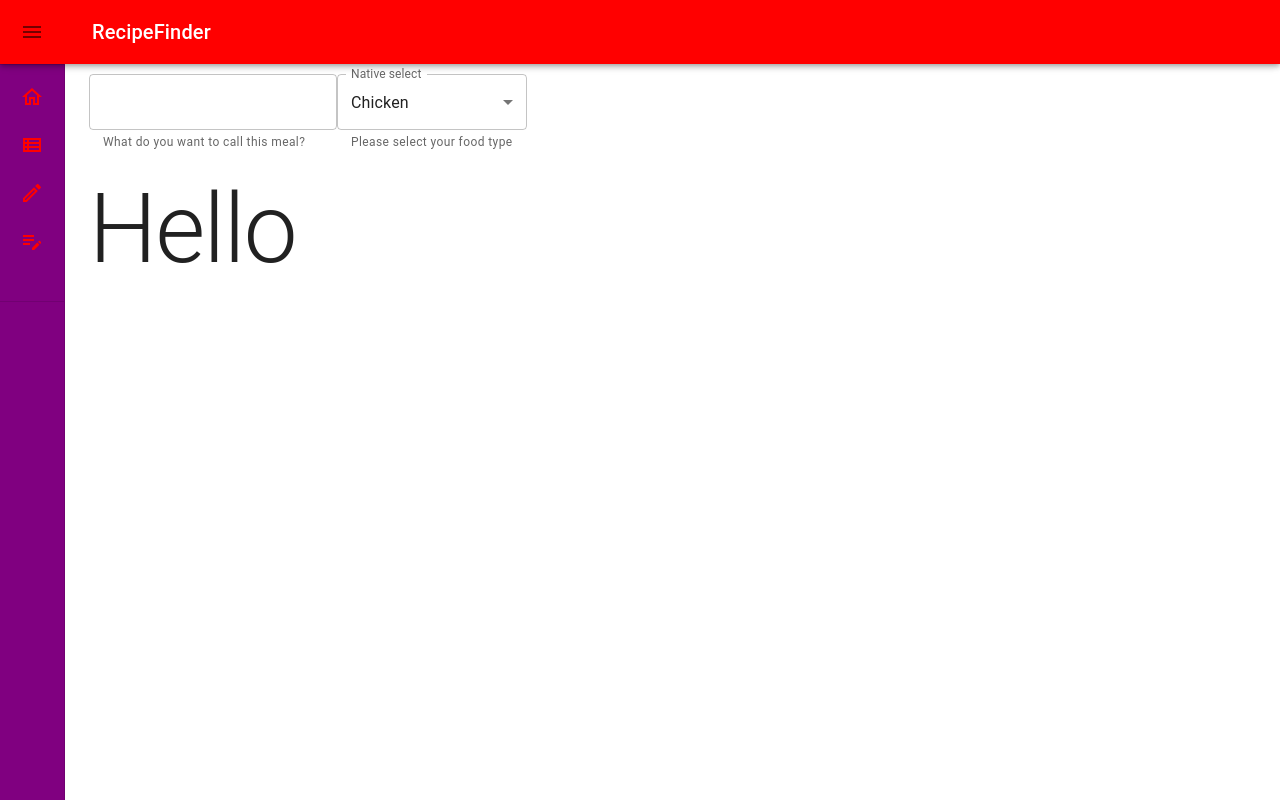
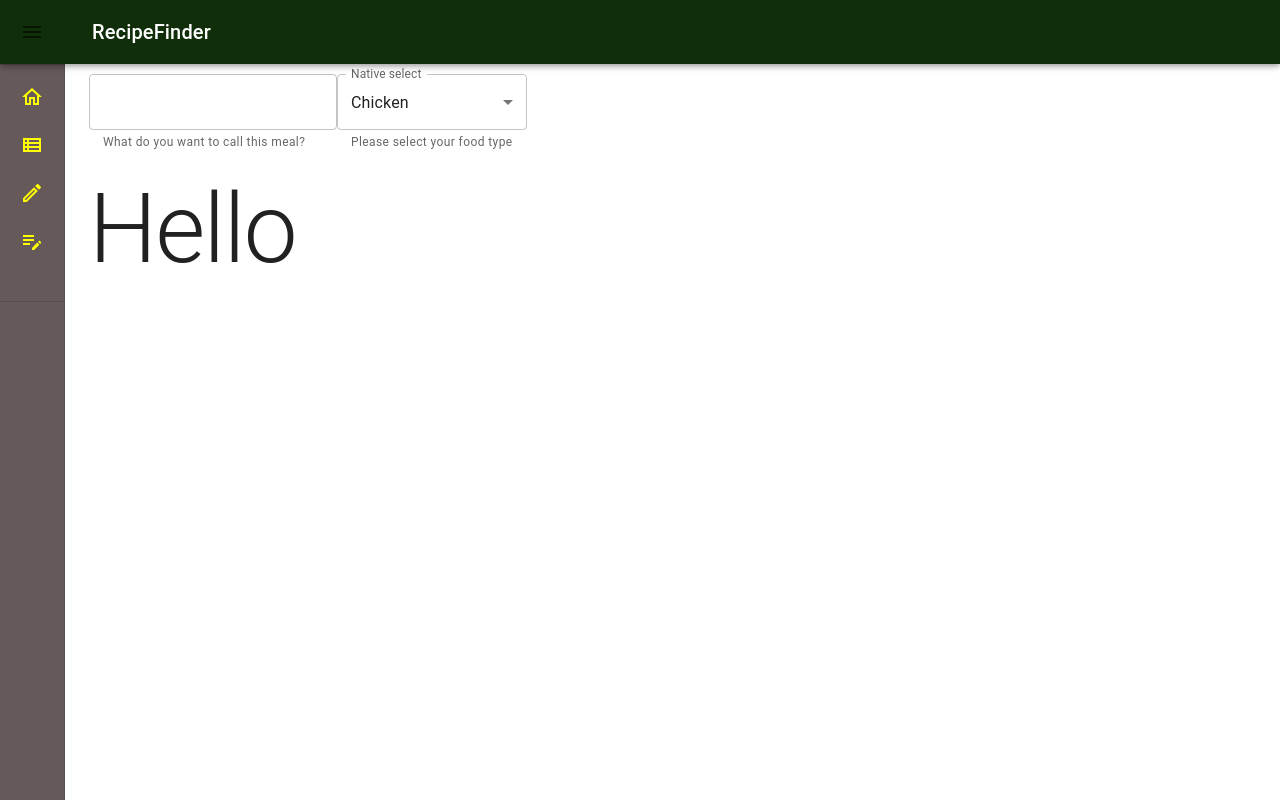
Before and after one commit to MidnightMicro/RecipeFinder, a React (Create React App) app: page /creator in a window 1280 px wide. Built offline with nearby package versions, Linux system fonts and the light colour scheme.

Commit message:
restored color

```diff
--- a/src/components/Recipes.js
+++ b/src/components/Recipes.js
@@ -507,8 +507,8 @@ sx={{
               </Card>
             </Paper>
 
+            {/* Creates Card based on selected recipe  */}
             {selectedRecipe && (
-
         <Dialog open={open} onClose={handleClose} maxWidth="lg">
           <DialogTitle sx={{ m: 0, p: 2 }}>
             <div>
--- a/src/components/drawer.js
+++ b/src/components/drawer.js
@@ -10,8 +10,9 @@ import ViewListOutlinedIcon from "@mui/icons-material/ViewListOutlined";
 import CreateOutlinedIcon from "@mui/icons-material/CreateOutlined";
 import EditNoteOutlinedIcon from "@mui/icons-material/EditNoteOutlined";
 
-const drawerWidth = 240;
+const drawerWidth = 200;
 
+//side app bar colors
 const openedMixin = (theme) => ({
   width: drawerWidth,
   transition: theme.transitions.create("width", {
@@ -19,7 +20,7 @@ const openedMixin = (theme) => ({
     duration: theme.transitions.duration.enteringScreen,
   }),
   overflowX: "hidden",
-  backgroundColor: "yellow",
+  backgroundColor: "rgba(101, 89, 89, 1)",
 });
 
 const closedMixin = (theme) => ({
@@ -28,7 +29,7 @@ const closedMixin = (theme) => ({
     duration: theme.transitions.duration.leavingScreen,
   }),
   overflowX: "hidden",
-  backgroundColor: "purple",
+  backgroundColor: "rgba(101, 89, 89, 1)",
   width: `calc(${theme.spacing(7)} + 1px)`,
   [theme.breakpoints.up("sm")]: {
     width: `calc(${theme.spacing(8)} + 1px)`,
@@ -42,21 +43,21 @@ const DrawerHeader = styled("div")(({ theme }) => ({
   padding: theme.spacing(0, 1),
   // necessary for content to be below app bar
   ...theme.mixins.toolbar,
-  backgroundColor: "green",
+  backgroundColor: "inherit",
 }));
 
 const AppBar = styled(MuiAppBar, {
   shouldForwardProp: (prop) => prop !== "open",
 })(({ theme, open }) => ({
   zIndex: theme.zIndex.drawer + 1,
-  backgroundColor: "red",
+  backgroundColor: "rgba(17, 46, 10, 1)",
   transition: theme.transitions.create(["width", "margin"], {
     easing: theme.transitions.easing.sharp,
     duration: theme.transitions.duration.leavingScreen,
   }),
   ...(open && {
     marginLeft: drawerWidth,
-    backgroundColor: "blue",
+    backgroundColor: "rgba(17, 46, 10, .9)",
     width: `calc(100% - ${drawerWidth}px)`,
     transition: theme.transitions.create(["width", "margin"], {
       easing: theme.transitions.easing.sharp,
@@ -116,7 +117,7 @@ export default function MiniDrawer({ open, handleDrawerOpen, handleDrawerClose }
           </IconButton>
         </DrawerHeader>
         <Divider />
-        <List sx={{ color: "red" }}>
+        <List sx={{ color: "yellow" }}>
           <ListItem disablePadding sx={{ display: "block" }}>
             {open ? (
               <div>
```
